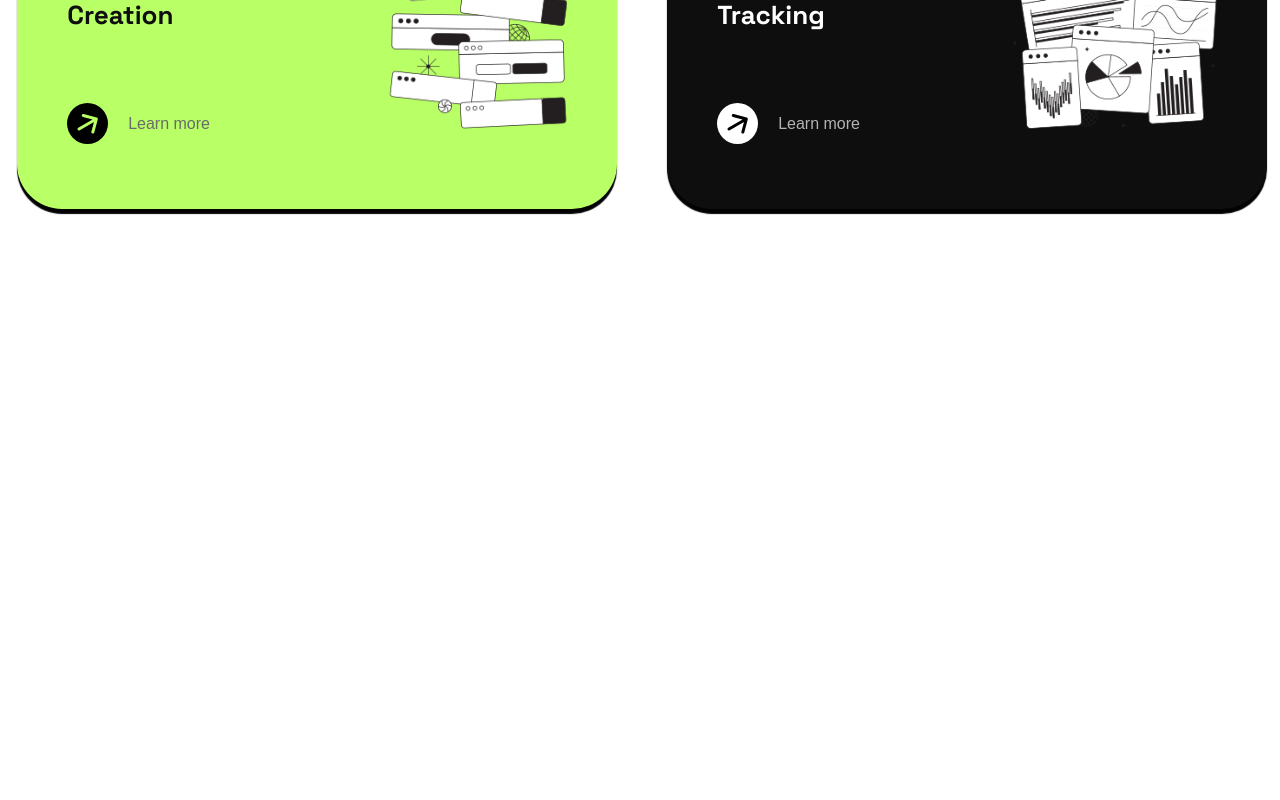
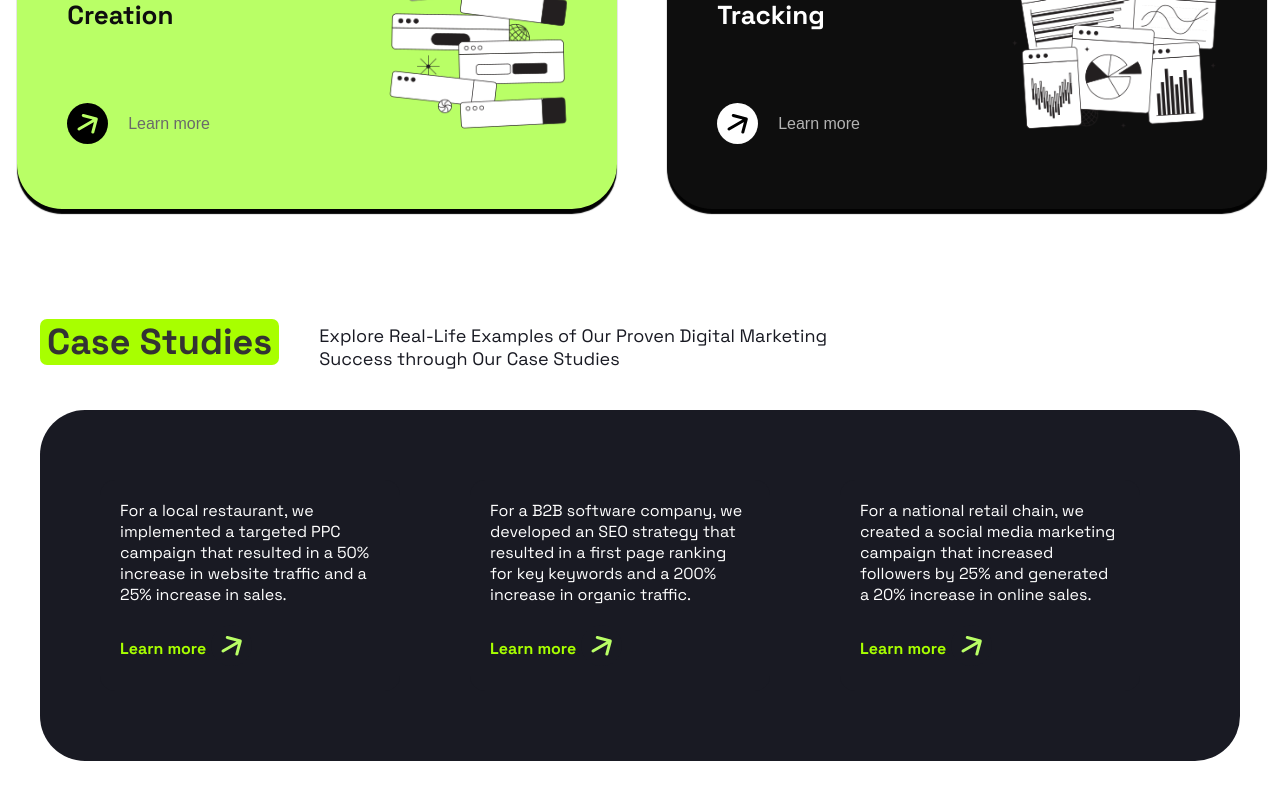
Before and after one commit to Gulverda/Positivus, a React (Create React App) app: page / in a window 1280 px wide. Shown: the part 1778-2578 px from the top of the page. Before the commit the page ends 2052 px from the top, so only its background shows below. Built offline with nearby package versions, Linux system fonts and the light colour scheme.

Commit message:
Added Use Cases Section and Swiper.js

```diff
--- a/package.json
+++ b/package.json
@@ -11,6 +11,8 @@
     "react-router-dom": "^6.26.1",
     "react-router-hash-link": "^2.4.3",
     "react-scripts": "5.0.1",
+    "react-swiper": "^0.1.5",
+    "swiper": "^11.1.10",
     "web-vitals": "^2.1.4"
   },
   "scripts": {
--- a/src/App.js
+++ b/src/App.js
@@ -5,6 +5,7 @@ import SponsorSection from './components/ads/SponsorSection.js';
 import DigitalMarketingSection from './components/main/DigitalMarketingSection.js';
 import './App.css';
 import Services from './components/services/Services.js';
+import CaseStudies from './components/Swiper.js';
 
 function App() {
   return (
@@ -21,13 +22,14 @@ function App() {
         <Route path="/request-quote" element={<div>Request Quote</div>} />
         <Route path="/" element={<div></div>} />
       </Routes>
-      <section id='home'>
+      <section id='about-us'>
         <DigitalMarketingSection />
       </section>
       <SponsorSection />
       <section id='services'>
         <Services />
       </section>
+      <CaseStudies />
     </Router>
       </div>
     </div>
--- /dev/null
+++ b/src/CSS/CaseStudies.css
@@ -0,0 +1,125 @@
+.case-studies {
+    padding: 40px;
+    /* background-color: #f8f9fa; */
+    /* background-color: #191A23; */
+  }
+
+  .case-study-card p {
+    text-align: left;
+}
+
+.case-study-card a{
+    display: block;
+    text-align: left;
+}
+
+.case-study-card {
+    max-width: 1200px;
+    margin-right: 0 !important;
+  }
+
+  .case-studies-header {
+    text-align: left;
+    margin-bottom: 40px;
+    display: flex;
+    align-items: center;
+    gap: 40px;
+  }
+
+  .case-studies-title {
+    font-size: 36px;
+    color: #333;
+    display: inline-block;
+    background-color: #a8ff00;
+    padding: 0 7px;
+    border-radius: 7px;
+  }
+
+  .case-studies-subtitle {
+    font-size: 18px;
+    color: #191A23;
+    margin-top: 10px;
+    max-width: 580px;
+  }
+
+  .case-studies-content {
+    display: flex;
+    justify-content: center;
+    background-color: #191A23;
+    padding: 70px 60px;
+    border-radius: 45px;
+  }
+
+  .case-study-card {
+    background-color: #191A23;
+    color: #ffffff;
+    padding: 20px;
+    border-radius: 15px;
+    position: relative;
+    text-align: center;
+    max-width: 300px;
+  }
+
+  .case-study-card p {
+    font-size: 16px;
+    margin-bottom: 20px;
+  }
+
+  .learn-more {
+    display: flex;
+    align-items: center;
+    justify-content: center;
+    color: #a8ff00; /* Green color */
+    font-weight: bold;
+    text-decoration: none;
+  }
+
+  .arrow {
+    margin-left: 5px;
+  }
+
+  .swiper-slide .swiper-slide-active{
+    margin-right: 0 !important;
+  }
+
+  @media (min-width: 768px) {
+    .case-study-card {
+      margin-right: 15px;
+    }
+
+    .case-studies-content {
+      flex-direction: row;
+      justify-content: space-between;
+    }
+  }
+
+
+  @media (max-width: 970px) {
+    .case-studies-header {
+        text-align: center;
+        flex-direction: column;
+        gap: 20px;
+    }
+
+    .swiper-slide{
+        display: flex !important;
+        justify-content: center;
+    }
+  }
+
+  @media (max-width: 768px) {
+    .case-studies-content {
+      padding: 25px 21px;
+    }
+
+    .case-study-card p {
+        text-align: left;
+    }
+
+    .case-study-card a{
+        display: block;
+        text-align: left;
+    }
+
+
+  }
```
Also changed, not shown: src/components/Swiper.js (added), 1 other file (tests, documents, lock files or other folders).
